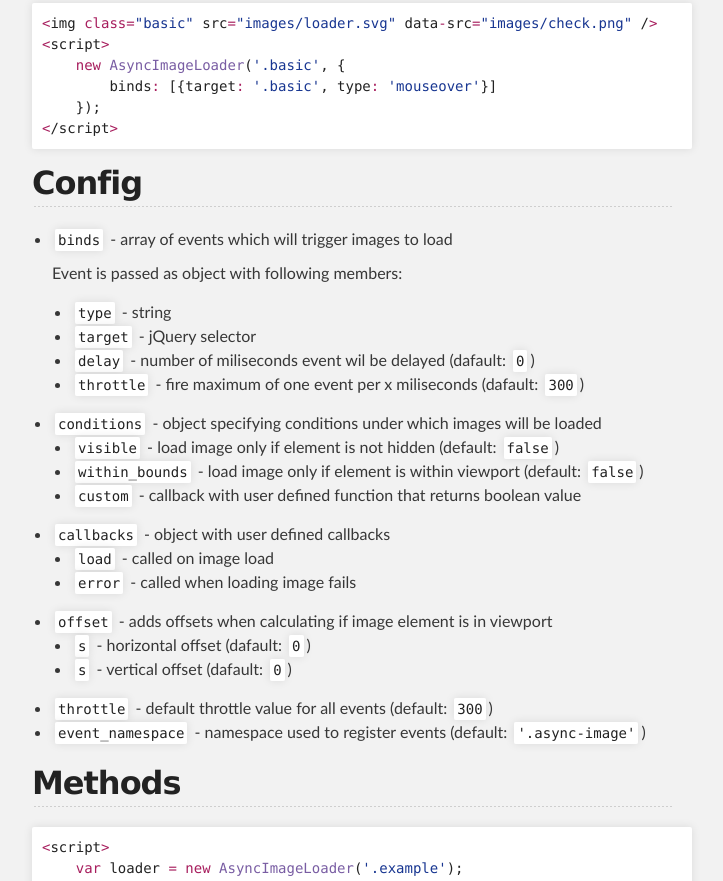
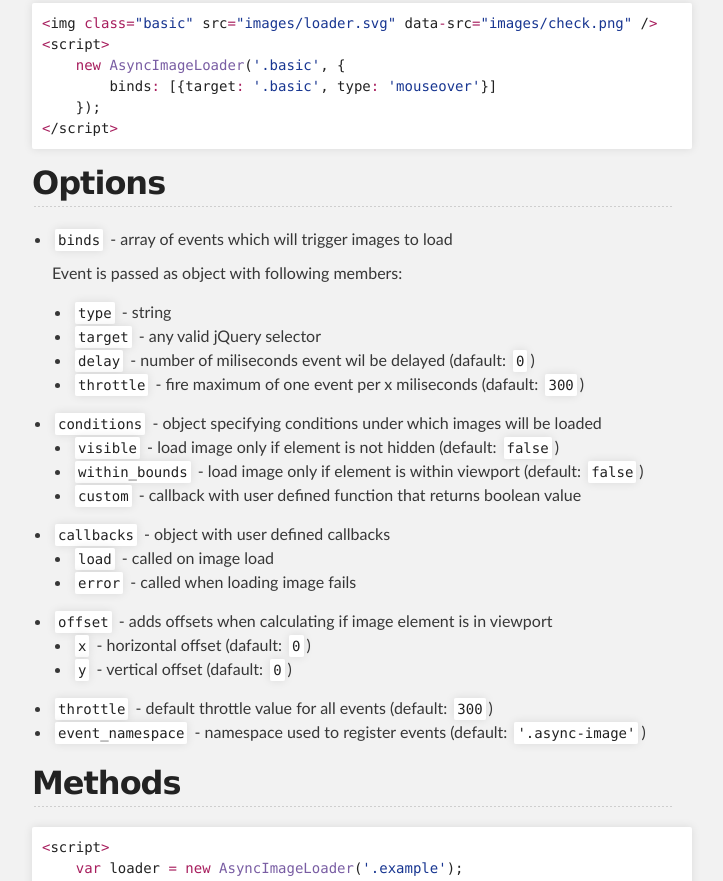
Before and after one commit to mladenilic/async-img, a plain HTML site: page index.html in a window 1280 px wide. Shown: the part 644-1525 px from the top of the page, without its empty margins (288-1011 px from the left). Drawn offline with nearby package versions, Linux system fonts and the light colour scheme.

Commit message:
Update page

```diff
--- a/index.html
+++ b/index.html
@@ -54,15 +54,14 @@
     });
 <span class="pl-k">&lt;</span>/script<span class="pl-k">&gt;</span></pre></div>
 
-        <h2>Config</h2>
-
+        <h2>Options</h2>
         <ul>
             <li>
                 <code>binds</code> - array of events which will trigger images to load
                 <p>Event is passed as object with following members:</p>
                 <ul>
                     <li><code>type</code> - string</li>
-                    <li><code>target</code> - jQuery selector</li>
+                    <li><code>target</code> - any valid jQuery selector</li>
                     <li><code>delay</code> - number of miliseconds event wil be delayed (dafault: <code>0</code>)</li>
                     <li><code>throttle</code> - fire maximum of one event per x miliseconds (dafault: <code>300</code>)</li>
                 </ul>
@@ -87,8 +86,8 @@
             <li>
                 <code>offset</code> - adds offsets when calculating if image element is in viewport
                 <ul>
-                    <li><code>s</code> - horizontal offset (dafault: <code>0</code>)</li>
-                    <li><code>s</code> - vertical offset (dafault: <code>0</code>)</li>
+                    <li><code>x</code> - horizontal offset (dafault: <code>0</code>)</li>
+                    <li><code>y</code> - vertical offset (dafault: <code>0</code>)</li>
                 </ul>
             </li>
             <li><code>throttle</code> - default throttle value for all events (default: <code>300</code>)</li>
```
